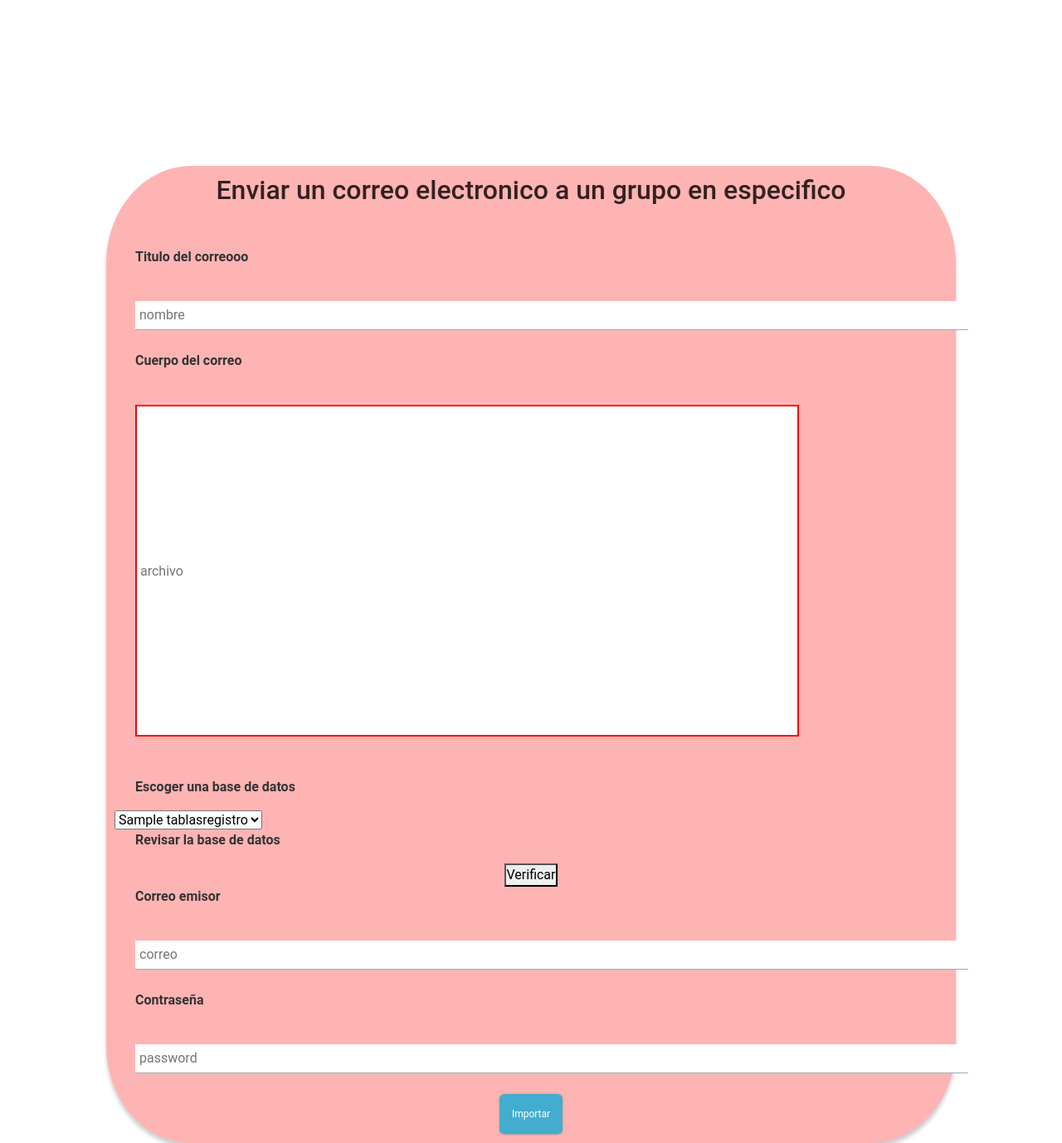
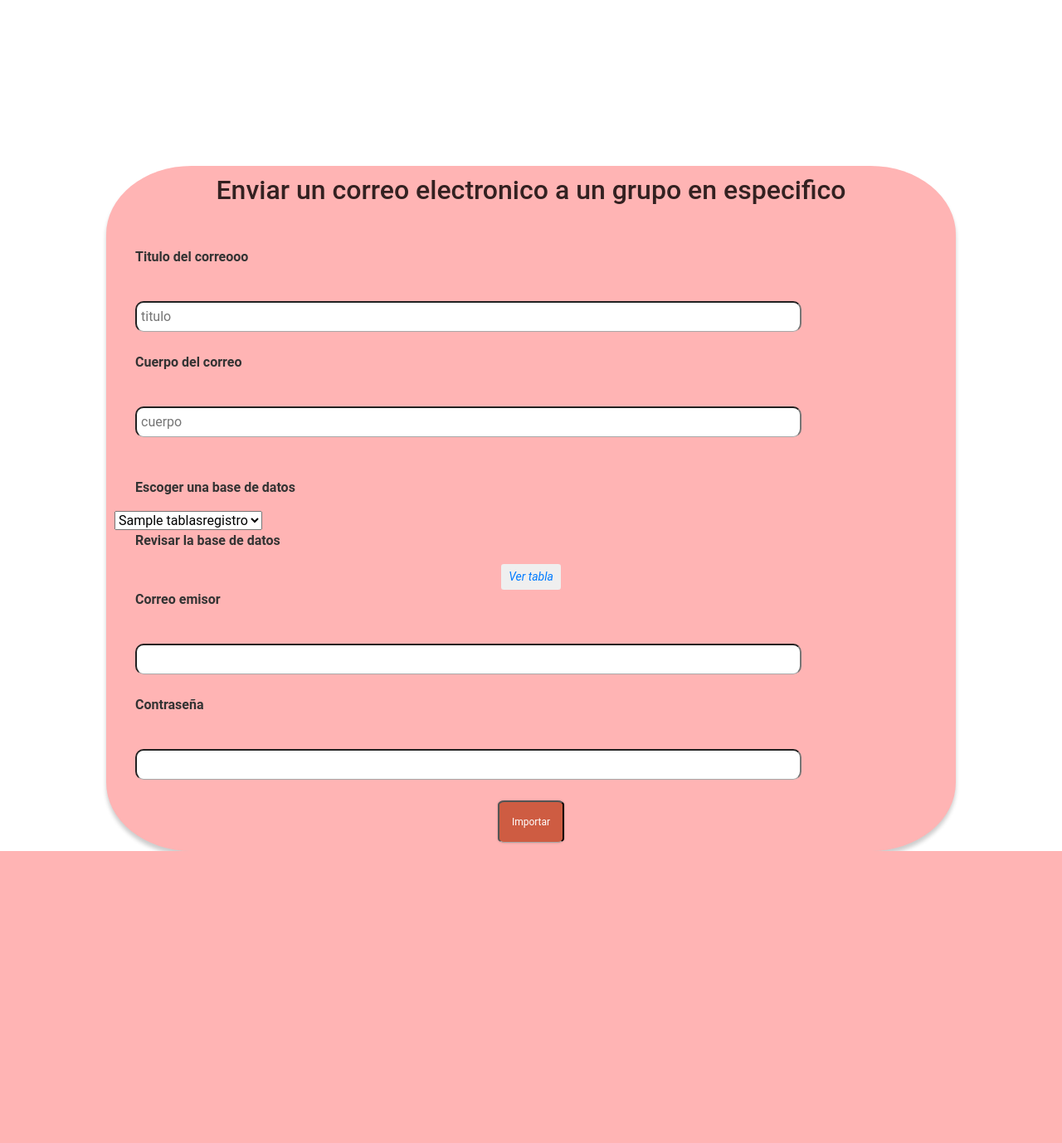
Before and after one commit to ExoticTurtles/CollegeProject-AutomationCourse-AutomaticEmailingFromCSVDatabases, a PHP site: page /enviar.php in a window 1280 px wide. Shown: the part 56-1434 px from the top of the page at 83% size. After the commit the page ends 1082 px from the top, so only its background shows below. Run offline with PHP 8.4, Linux system fonts and the light colour scheme; the visitor is signed in with stand-in values (Sample User, id 1); tables that the repository leaves empty or names only in its code hold one stand-in row (values such as "Sample post"); data that the repository does not hold is empty; some libraries are stand-ins or nearby versions.

Commit message:
06/11/2021

```diff
--- a/CSS.css
+++ b/CSS.css
@@ -133,15 +133,13 @@ body{
 }
 
 .enviarbd input{
-  width: 100%;
+  width: 80%;
   padding: 5px;
   font-size: 16px;
   margin: 25px;
-  border-top-style: none;
-  border-left-style: none;
-  border-right-style: none;
   border-bottom: 1px solid #a8a8a8;
   color: #333;
+  border-radius: 10px;
 }
 
 .enviarbd .localizacion{
@@ -151,7 +149,7 @@ body{
             width : 800px;
             height : 400px;
             overflow : auto;
-            white-space:nowrap;
+            white-space: nowrap;
 }
 
 .register input:active,
@@ -231,12 +229,23 @@ body{
   width: auto;
   padding: 15px;
   text-align: center;
-  background: #42adce;
+  background: #ce5c42;
   color: #fff;
   font-size: 12px;
   box-shadow: 0 0 3px 0 rgba(0, 0, 0, .2);
   cursor: pointer;
   display: flex;
+}
+
+.enviarbd .select{
+  margin-left: 25px;
+  border-radius: 10%;
+  width: auto;
+  padding: 15px;
+  text-align: center;
+  font-size: 12px;
+  box-shadow: 0 0 3px 0 rgba(0, 0, 0, .2);
+  cursor: pointer;
 }
 
 
--- a/enviar.php
+++ b/enviar.php
@@ -27,38 +27,38 @@ session_start();
 
 
   <div class="enviarbd">
-    <form action="import.php" method="post" enctype="multipart/form-data">
+    <form action="PruebaEmail.php" method="post" enctype="multipart/form-data">
       <h2>Enviar un correo electronico a un grupo en especifico</h2>
       <p><b>Titulo del correooo</b></p>
-      <input type="text" placeholder="nombre" name="Nombre" class="nombre">
+      <input type="text" placeholder="titulo" name="titulo" class="titulo">
       <p><b>Cuerpo del correo</b></p>
-      <input type="text" placeholder="archivo"  name="archivo" class="localizacion">
+      <input type="text" placeholder="cuerpo"  name="cuerpo" class="cuerpo">
       <br><br>
       <p><b>Escoger una base de datos</b></p>
-
       <select name="department" id="">
-
 <?php
-
     require("connect_db.php");
     $sql="SELECT * FROM tablasregistro";
     $result=mysqli_query($conexion,$sql);
     while ($opciones=mysqli_fetch_array($result)) {
         $id=$opciones['idtabla'];
         $nombre=$opciones['nombre'];
+        $filas=$fila['filas'];
+        $columnas=$fila['columnas'];
 ?>
         <option value="<?php echo $id ?>"><?php echo $nombre ?></option>
 <?php } ?>
     </select>
       <p><b>Revisar la base de datos </b></p>
       <div id="Btn">
-      <button href="vertabla.php">Verificar </button>
-    </div>
+      <button type='button' rel='tooltip' class='btn btn-access btn-just-icon btn-sm' data-original-title='' title=''>
+      <i  class='material-icons'><a href='vertabla.php?id=$idtabla&nombre=$nombre&filas=$filas&columnas=$columnas'>Ver tabla</a></i>
+      </button>
+      </div>
       <p><b>Correo emisor </b></p>
-      <input type="text" placeholder="correo" name="correo" class="correo">
+      <input type="text" name="correo" class="correo">
       <p><b>Contraseña </b></p>
-      <input type="password" placeholder="password" name="password" class="password">
-
+      <input type="password" name="password" class="password">
       <div id="Btn">
       <input type="submit" class="submit" value="Importar">
       </div>
@@ -66,18 +66,14 @@ session_start();
       </form>
   </div>
 
-</body>
-</html>
-
-
-<script type="text/javascript">
+  <script type="text/javascript">
 
 function uploadfiles()
 {
   var Form = new FormData($('#filesForm')[0]);
   $.ajax({
 
-    url: "import.php",
+    url: "PruebaEmail.php",
     type: "post",
     data: Form,
     processData: false,
@@ -90,3 +86,7 @@ function uploadfiles()
 }
 
 </script>
+
+
+</body>
+</html>
```
Also changed, not shown: PruebaEmail.php (+8 -5 lines).
